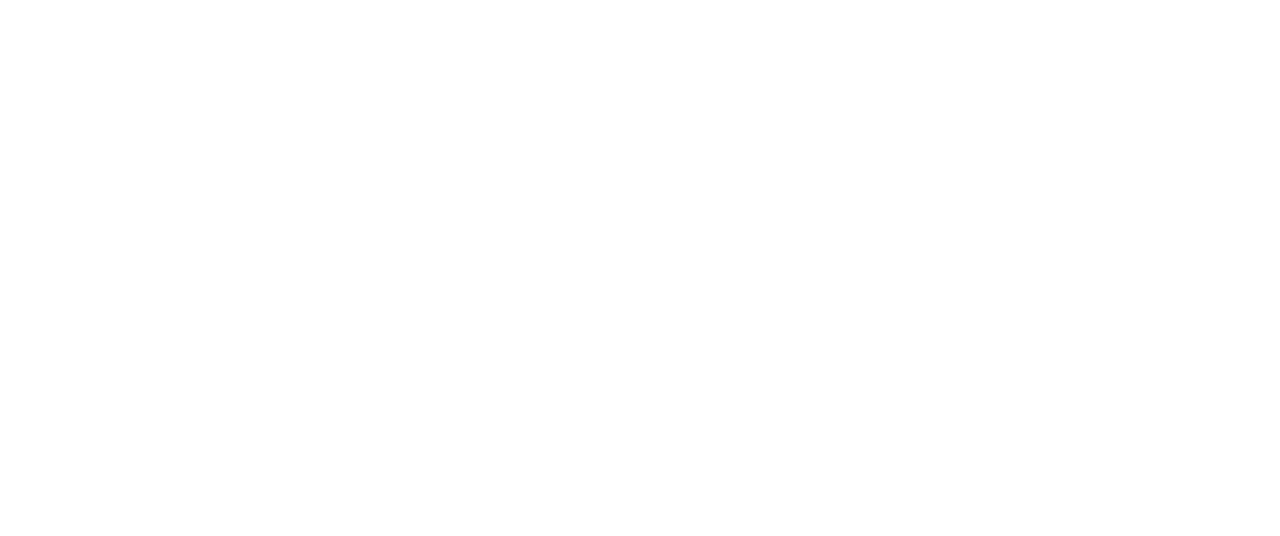
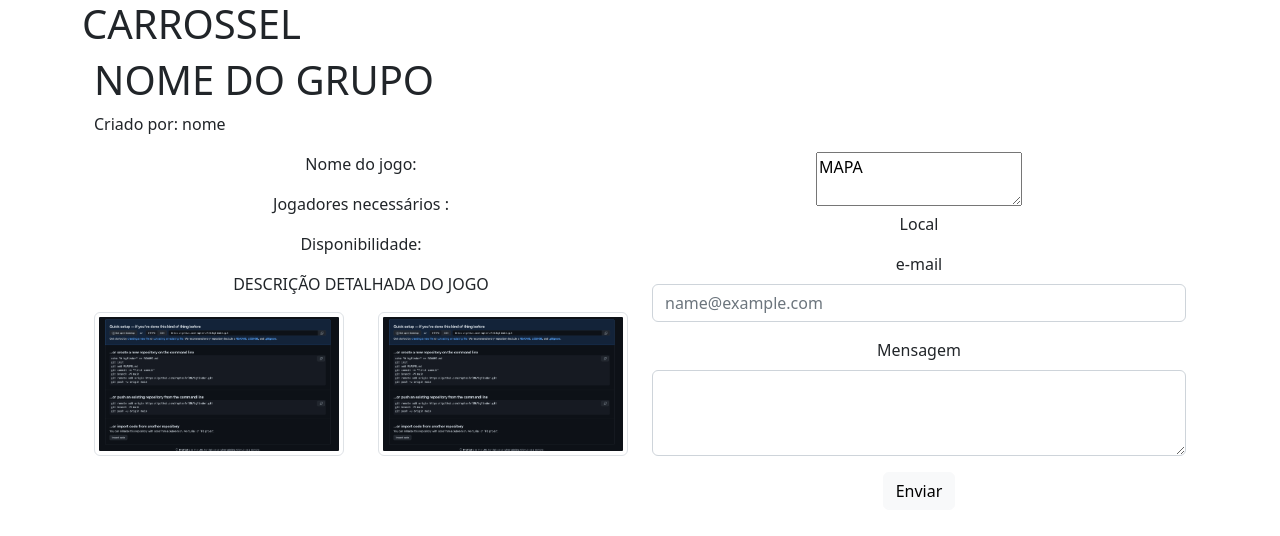
Before and after one commit to carolinabsr/bgfinder, a React (Create React App) app: page /group/detail in a window 1280 px wide. Before the commit this address had no page. Shown: the top 536 px of the page. Built offline with nearby package versions, Linux system fonts and the light colour scheme.

Commit message:
criação do css da página GroupDetaislPage, criação da pgania group details

```diff
--- a/src/App.js
+++ b/src/App.js
@@ -2,6 +2,8 @@
 import { Routes, Route } from 'react-router-dom'
 import HomePage from './pages/HomePage'
 import CreateGroupPage from './pages/CreateGroupPage'
+import EditGroupPage from './pages/EditGroupPage';
+import GroupDetailPage from './pages/GroupDetailPage';
 
 
 function App() {
@@ -10,6 +12,8 @@
       <Routes>
         <Route path='/' element={ <HomePage /> } />
         <Route path='/group/create' element={ <CreateGroupPage/> } />
+        <Route path='/group/edit' element= { <EditGroupPage/>} />
+        <Route path='/group/detail' element= { <GroupDetailPage />} />
       </Routes>
     </div>
   );
--- a/src/pages/EditGroupPage.js
+++ b/src/pages/EditGroupPage.js
@@ -0,0 +1,59 @@
+import {Link} from 'react-router-dom'
+import {useState, useEffect} from 'react'
+import axios from 'axios'
+
+const apiURL = 'https://ironrest.cyclic.app/bg_finder'
+
+const EditGroupPage = () => {
+
+    const [groups, setGroups] = useState([])
+
+
+
+    return (
+
+        <div className="EditGroupPage">
+            <h1>NAVBAR</h1>
+            <h1>CARROSSEL</h1>
+            <div className="container-fluid">
+                <h1>EDITAR GRUPO</h1>
+            </div>
+
+            <div className="container text-center">
+                <div class="row">
+                    <div class="col-6">
+                        <p>Nome do grupo:</p>
+                        <input type='text'></input>
+                        <p>Criado por:</p>
+                        <input type='text'></input>
+                        <p>Nome do jogo:</p>
+                        <input type='text'></input>
+                        <p>Jogadores necessários :</p>
+                        <input type='number'></input>
+                        <p>Disponibilidade:</p>
+                        <input type='datetime-local'></input>
+                    </div>
+
+                    <div class="col">
+                        <p>Descrição:</p>
+                            <form>
+                                <textarea>Informações adicionais sobre o seu grupo e o jogo </textarea>
+                            </form>
+
+                        <p>Imagens:</p>
+                        <input type="file" accept="image/*" />
+                        <div className='send-button'>
+                            <button type="button" className="btn btn-light">Enviar</button>
+                        </div>
+
+                    </div>
+                </div>
+            </div>
+
+
+        </div>
+
+    );
+}
+
+export default EditGroupPage;
--- /dev/null
+++ b/src/pages/GroupDetailPage.css
@@ -0,0 +1,3 @@
+.img-thumbnail {
+    width: 250px;
+  }
--- a/src/pages/GroupDetailPage.js
+++ b/src/pages/GroupDetailPage.js
@@ -0,0 +1,67 @@
+import {Link} from 'react-router-dom'
+import {useState, useEffect} from 'react'
+import axios from 'axios'
+import teste from '../images/teste.png'
+import './GroupDetailPage.css';
+
+const apiURL = 'https://ironrest.cyclic.app/bg_finder'
+
+
+const GroupDetailPage = () => {
+    return (
+        <div className='GroupDetailPage'>
+            <h1>CARROSSEL</h1>
+
+            <div className="container-fluid">
+                <h1>NOME DO GRUPO</h1>
+                <p>Criado por: <span>nome</span></p>
+            </div>
+
+            <div class="container text-center">
+                <div class="row">
+
+                    <div class="col-6">
+                        <p>Nome do jogo:</p>
+                        <p>Jogadores necessários :</p>
+                        <p>Disponibilidade:</p>
+                        <p>DESCRIÇÃO DETALHADA DO JOGO</p>
+
+                        <img src= {teste} className="img-thumbnail rounded float-start" alt="teste"/>
+                        <img src= {teste} className="img-thumbnail rounded float-end" alt="teste"/>
+                    </div>
+
+
+
+
+
+                    <div class="col">
+                            <form>
+                                <textarea>MAPA </textarea>
+                            </form>
+
+                        <p>Local</p>
+                        <div className="mb-3">
+                            <label for="exampleFormControlInput1" class="form-label">e-mail</label>
+                            <input type="email" class="form-control" id="exampleFormControlInput1" placeholder="name@example.com"/>
+                            </div>
+                            <div className="mb-3">
+                            <label for="exampleFormControlTextarea1" className="form-label">Mensagem</label>
+                            <textarea className="form-control" id="exampleFormControlTextarea1" rows="3"></textarea>
+                        </div>
+
+                        <div className='send-button'>
+                            <button type="button" className="btn btn-light">Enviar</button>
+                        </div>
+
+                    </div>
+                </div>
+            </div>
+
+        </div>
+
+
+
+)
+}
+
+export default GroupDetailPage;
```
